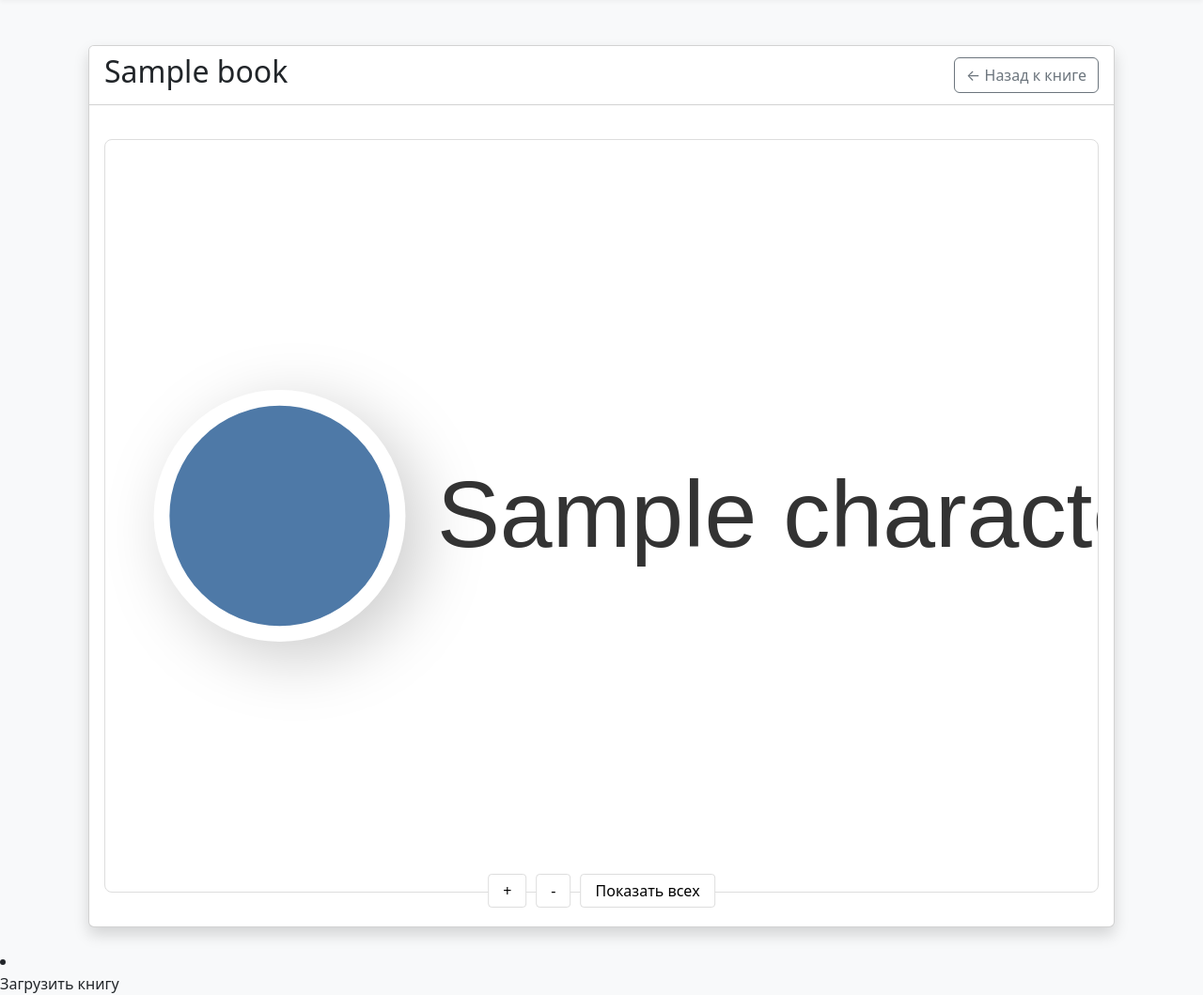
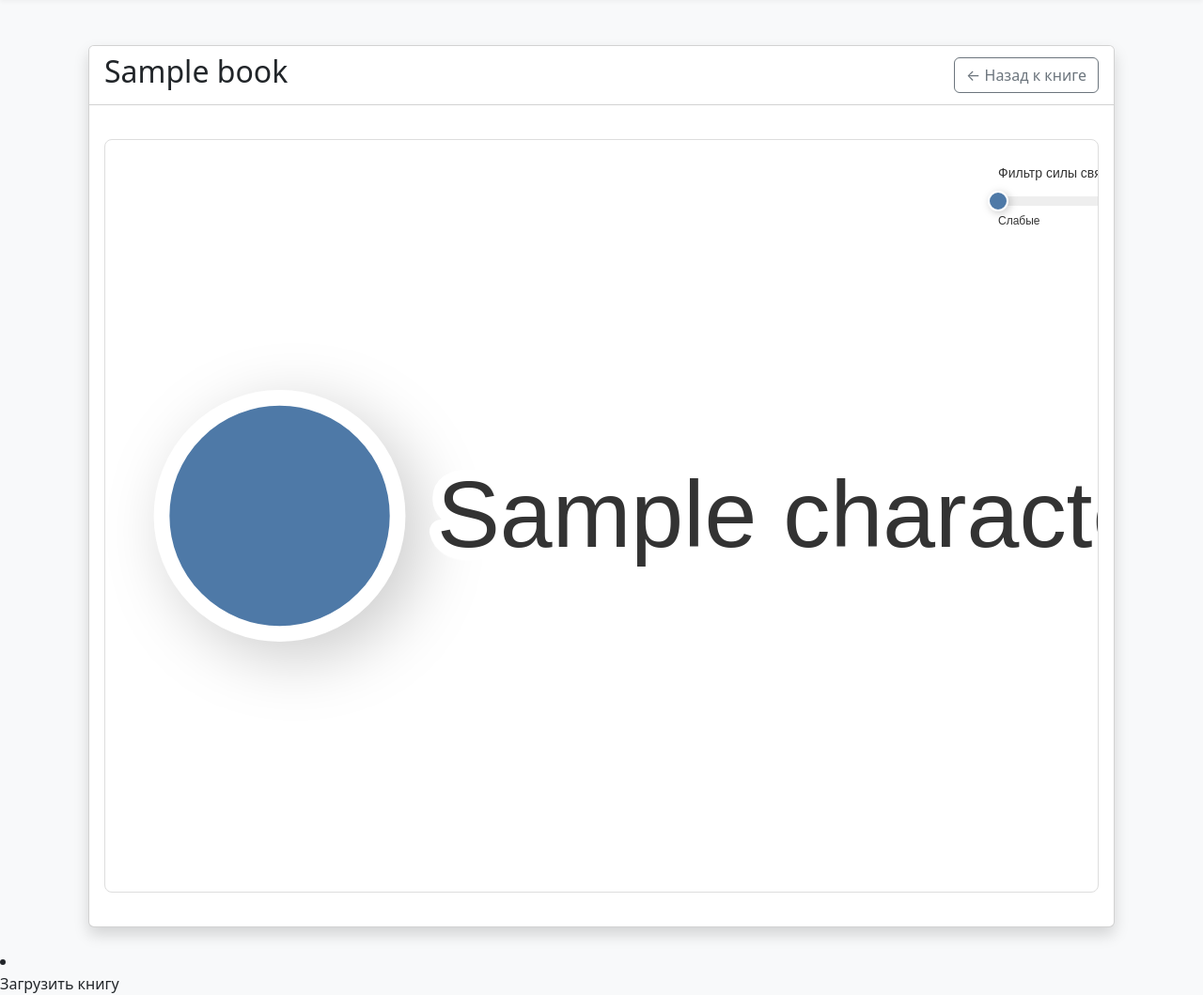
Before and after one commit to KateVoenkova/Wind, a Flask app: page /graph/1 in a window 1280 px wide. Shown: the part 56-1115 px from the top of the page at 94% size. Run offline with Flask 3, Linux system fonts and the light colour scheme; a user stored in the database is signed in; tables that the repository leaves empty hold one stand-in row (values such as "Sample post"); some libraries are stand-ins or nearby versions.

Commit message:
Чудесный граф

```diff
--- a/app.py
+++ b/app.py
@@ -172,6 +172,10 @@ def upload():
                 db.session.add(character)
 
             db.session.commit()
+
+            # Добавляем этот вызов для анализа отношений между персонажами
+            find_relationships(new_book.id, filepath)
+
             flash('Книга успешно загружена!', 'success')
             return redirect(url_for('book_page', book_id=new_book.id))
 
@@ -180,7 +184,6 @@ def upload():
             flash(f'Ошибка: {str(e)}', 'danger')
 
     return render_template('books/upload.html')
-
 
 @app.route('/books/<int:book_id>', methods=['GET', 'POST'])
 def book_page(book_id):
--- a/static/css/styles.css
+++ b/static/css/styles.css
@@ -102,3 +102,26 @@ text {
 .book-description-textarea {
     min-height: 100px;
 }
+
+.graph-controls {
+    background: rgba(255, 255, 255, 0.8);
+    padding: 8px 12px;
+    border-radius: 20px;
+    box-shadow: 0 2px 10px rgba(0, 0, 0, 0.1);
+}
+
+.graph-controls button {
+    border: none;
+    background: #4e79a7;
+    color: white;
+    padding: 5px 10px;
+    border-radius: 15px;
+    cursor: pointer;
+    font-size: 14px;
+    transition: all 0.2s;
+}
+
+.graph-controls button:hover {
+    background: #3a5f8a;
+    transform: translateY(-1px);
+}
--- a/static/js/graph.js
+++ b/static/js/graph.js
@@ -9,6 +9,13 @@ document.addEventListener('DOMContentLoaded', function() {
     const height = 800;
     const nodeRadius = 15;
     let currentScale = 1;
+    let currentThreshold = 0;
+    let graphData = { nodes: [], links: [] };
+
+    // Цветовая шкала для связей (от светлого к темному)
+    const colorScale = d3.scaleLinear()
+        .domain([0, 1])
+        .range(["#cccccc", "#4a4a4a"]);
 
     // Создание SVG и группы для элементов
     const svg = d3.select("#graph-container")
@@ -18,54 +25,181 @@ document.addEventListener('DOMContentLoaded', function() {
 
     const g = svg.append("g");
 
-    // Кнопки управления
-    const controls = d3.select("#graph-container")
-        .append("div")
-        .style("position", "absolute")
-        .style("bottom", "20px")
-        .style("left", "50%")
-        .style("transform", "translateX(-50%)");
+    // Создаем группу для элементов управления
+    const controlsGroup = svg.append("g")
+        .attr("transform", `translate(${width - 250}, 20)`);
 
-    controls.append("button")
-        .text("+")
+    // Добавляем заголовок для фильтра
+    controlsGroup.append("text")
+        .attr("x", 0)
+        .attr("y", 20)
+        .text("Фильтр силы связей:")
+        .attr("font-size", "14px")
+        .attr("fill", "#333");
+
+    // Добавляем прогресс-бар
+    const slider = controlsGroup.append("g")
+        .attr("transform", "translate(0, 40)");
+
+    // Полоса прогресс-бара
+    slider.append("rect")
+        .attr("width", 200)
+        .attr("height", 10)
+        .attr("rx", 5)
+        .attr("ry", 5)
+        .attr("fill", "#eee");
+
+    // Индикатор текущего значения
+    const progress = slider.append("rect")
+        .attr("width", 0)
+        .attr("height", 10)
+        .attr("rx", 5)
+        .attr("ry", 5)
+        .attr("fill", "#4e79a7");
+
+    // Кружок для перетаскивания
+    const handle = slider.append("circle")
+        .attr("cx", 0)
+        .attr("cy", 5)
+        .attr("r", 10)
+        .attr("fill", "#4e79a7")
+        .call(d3.drag()
+            .on("drag", draggedSlider));
+
+    // Подписи для шкалы
+    slider.append("text")
+        .attr("x", 0)
+        .attr("y", 30)
+        .text("Слабые")
+        .attr("font-size", "12px")
+        .attr("fill", "#666");
+
+    slider.append("text")
+        .attr("x", 160)
+        .attr("y", 30)
+        .text("Сильные")
+        .attr("font-size", "12px")
+        .attr("fill", "#666")
+        .attr("text-anchor", "end");
+
+    // Кнопки управления масштабом (стильные круги)
+    const zoomControls = svg.append("g")
+        .attr("transform", `translate(${width - 100}, ${height - 50})`);
+
+    zoomControls.append("rect")
+        .attr("width", 90)
+        .attr("height", 40)
+        .attr("rx", 5)
+        .attr("ry", 5)
+        .attr("fill", "white")
+        .attr("stroke", "#ddd");
+
+    zoomControls.append("text")
+        .attr("x", 45)
+        .attr("y", 15)
+        .text("Масштаб:")
+        .attr("font-size", "12px")
+        .attr("text-anchor", "middle")
+        .attr("fill", "#333");
+
+    const zoomIn = zoomControls.append("g")
+        .attr("transform", "translate(15, 25)")
+        .style("cursor", "pointer")
         .on("click", () => zoom(0.2));
 
-    controls.append("button")
-        .text("-")
+    zoomIn.append("circle")
+        .attr("r", 12)
+        .attr("fill", "#4e79a7");
+
+    zoomIn.append("text")
+        .attr("x", 0)
+        .attr("y", 5)
+        .text("+")
+        .attr("font-size", "16px")
+        .attr("text-anchor", "middle")
+        .attr("fill", "white");
+
+    const zoomOut = zoomControls.append("g")
+        .attr("transform", "translate(45, 25)")
+        .style("cursor", "pointer")
         .on("click", () => zoom(-0.2));
 
-    controls.append("button")
-        .text("Показать всех")
+    zoomOut.append("circle")
+        .attr("r", 12)
+        .attr("fill", "#4e79a7");
+
+    zoomOut.append("text")
+        .attr("x", 0)
+        .attr("y", 5)
+        .text("-")
+        .attr("font-size", "16px")
+        .attr("text-anchor", "middle")
+        .attr("fill", "white");
+
+    const resetZoom = zoomControls.append("g")
+        .attr("transform", "translate(75, 25)")
+        .style("cursor", "pointer")
         .on("click", fitToView);
+
+    resetZoom.append("circle")
+        .attr("r", 12)
+        .attr("fill", "#4e79a7");
+
+    resetZoom.append("text")
+        .attr("x", 0)
+        .attr("y", 5)
+        .text("↻")
+        .attr("font-size", "16px")
+        .attr("text-anchor", "middle")
+        .attr("fill", "white");
 
     // Загрузка данных
     fetch(`/api/books/${bookId}/graph`)
         .then(response => response.json())
         .then(data => {
-            // Симуляция без возможности перемещения
-            const simulation = d3.forceSimulation(data.nodes)
-                .force("charge", d3.forceManyBody().strength(-30)) // Меньшая сила отталкивания
-                .force("link", d3.forceLink(data.links).id(d => d.id).distance(80))
-                .force("center", d3.forceCenter(width/2, height/2));
+            graphData = data;
 
-            // Отрисовка связей
+            // Нормализуем веса связей от 0 до 1
+            const maxWeight = d3.max(graphData.links, d => d.value) || 1;
+            graphData.links.forEach(link => {
+                link.normalizedWeight = link.value / maxWeight;
+            });
+
+            // Инициализируем прогресс-бар
+            updateSlider(0);
+
+            // Инициализируем граф
+            initGraph();
+        });
+
+    function initGraph() {
+        // Симуляция с более слабым отталкиванием
+        const simulation = d3.forceSimulation(graphData.nodes)
+            .force("charge", d3.forceManyBody().strength(-30))
+            .force("link", d3.forceLink(graphData.links).id(d => d.id).distance(80))
+            .force("center", d3.forceCenter(width/2, height/2))
+            .force("collision", d3.forceCollide().radius(nodeRadius * 1.5));
+
+        // Отрисовка связей (одинаковая толщина, разный цвет)
         const link = g.append("g")
             .selectAll("line")
-                .data(data.links)
+            .data(graphData.links)
             .enter()
             .append("line")
-                .attr("stroke", "#4a4a4a")
-                .attr("stroke-width", 1);
+            .attr("stroke-width", 1.5)
+            .attr("stroke", d => colorScale(d.normalizedWeight))
+            .attr("class", "link");
 
-            // Отрисовка узлов (без drag-and-drop)
+        // Отрисовка узлов
         const node = g.append("g")
             .selectAll("circle")
-                .data(data.nodes)
+            .data(graphData.nodes)
             .enter()
             .append("circle")
             .attr("r", nodeRadius)
             .attr("fill", "#4e79a7")
             .style("cursor", "pointer")
+            .attr("class", "node")
             .on("click", function(event, d) {
                 window.location.href = `/characters/${d.id}`;
             });
@@ -73,13 +207,20 @@ document.addEventListener('DOMContentLoaded', function() {
         // Подписи
         const labels = g.append("g")
             .selectAll("text")
-                .data(data.nodes)
+            .data(graphData.nodes)
             .enter()
             .append("text")
             .text(d => d.name)
             .attr("font-size", 12)
             .attr("dx", nodeRadius + 5)
-                .attr("dy", 4);
+            .attr("dy", 4)
+            .attr("fill", "#333")
+            .attr("paint-order", "stroke")
+            .attr("stroke", "white")
+            .attr("stroke-width", "3px")
+            .attr("stroke-linecap", "round")
+            .attr("stroke-linejoin", "round")
+            .attr("class", "label");
 
         // Обновление позиций
         simulation.on("tick", () => {
@@ -97,12 +238,64 @@ document.addEventListener('DOMContentLoaded', function() {
 
         // Автомасштабирование при загрузке
         setTimeout(fitToView, 100);
+
+        // Добавляем возможность масштабирования колесиком мыши
+        svg.call(d3.zoom()
+            .scaleExtent([0.5, 3])
+            .on("zoom", (event) => {
+                currentScale = event.transform.k;
+                g.attr("transform", event.transform);
+            }));
+
+        // Добавляем возможность перемещения графа
+        svg.call(d3.drag()
+            .on("start", dragStarted)
+            .on("drag", dragged)
+            .on("end", dragEnded));
+    }
+
+    function updateGraph(threshold) {
+        // Фильтруем связи по порогу
+        d3.selectAll(".link")
+            .style("display", d => d.normalizedWeight >= threshold ? "inline" : "none")
+            .attr("stroke", d => colorScale(d.normalizedWeight));
+
+        // Находим узлы, которые имеют хотя бы одну связь выше порога
+        const activeNodes = new Set();
+        graphData.links.forEach(link => {
+            if (link.normalizedWeight >= threshold) {
+                activeNodes.add(link.source.id);
+                activeNodes.add(link.target.id);
+            }
         });
+
+        // Показываем/скрываем узлы
+        d3.selectAll(".node, .label")
+            .style("display", d => activeNodes.has(d.id) || activeNodes.size === 0 ? "inline" : "none");
+    }
+
+    function updateSlider(value) {
+        currentThreshold = value;
+        const pixelValue = value * 200;
+
+        progress.attr("width", pixelValue);
+        handle.attr("cx", pixelValue);
+
+        updateGraph(value);
+    }
+
+    function draggedSlider(event) {
+        const x = Math.max(0, Math.min(event.x, 200));
+        const value = x / 200;
+        updateSlider(value);
+    }
 
     // Функции масштабирования
     function zoom(scaleDelta) {
         currentScale = Math.min(3, Math.max(0.5, currentScale + scaleDelta));
-        g.attr("transform", `scale(${currentScale})`);
+        g.transition()
+            .duration(200)
+            .attr("transform", `scale(${currentScale})`);
     }
 
     function fitToView() {
@@ -118,4 +311,25 @@ document.addEventListener('DOMContentLoaded', function() {
                 scale(${scale})
             `);
     }
+
+    // Функции для перемещения графа
+    function dragStarted(event) {
+        svg.style("cursor", "grabbing");
+        g.selectAll("circle").style("pointer-events", "none");
+        g.selectAll("text").style("pointer-events", "none");
+    }
+
+    function dragged(event) {
+        const transform = d3.zoomTransform(svg.node());
+        g.attr("transform", `
+            translate(${transform.x + event.dx},${transform.y + event.dy})
+            scale(${currentScale})
+        `);
+    }
+
+    function dragEnded() {
+        svg.style("cursor", "default");
+        g.selectAll("circle").style("pointer-events", "all");
+        g.selectAll("text").style("pointer-events", "all");
+    }
 });
--- a/templates/base.html
+++ b/templates/base.html
@@ -6,6 +6,7 @@
     <title>LitNet - {% block title %}{% endblock %}</title>
     <link href="https://cdn.jsdelivr.net/npm/bootstrap@5.3.0/dist/css/bootstrap.min.css" rel="stylesheet">
     <link rel="stylesheet" href="{{ url_for('static', filename='css/styles.css') }}">
+    <link rel="stylesheet" href="https://cdnjs.cloudflare.com/ajax/libs/font-awesome/5.15.4/css/all.min.css">
 </head>
 <body>
     <!-- В шаблон добавить -->
--- a/templates/books/graph.html
+++ b/templates/books/graph.html
@@ -1,6 +1,8 @@
 {% extends "base.html" %}
 
 {% block title %}Граф связей — {{ book.title }}{% endblock %}
+
+<link rel="stylesheet" href="https://cdnjs.cloudflare.com/ajax/libs/font-awesome/5.15.4/css/all.min.css">
 
 {% block content %}
 <div class="container mt-4">
```
Lines whose indentation alone changed are shown as unchanged.
